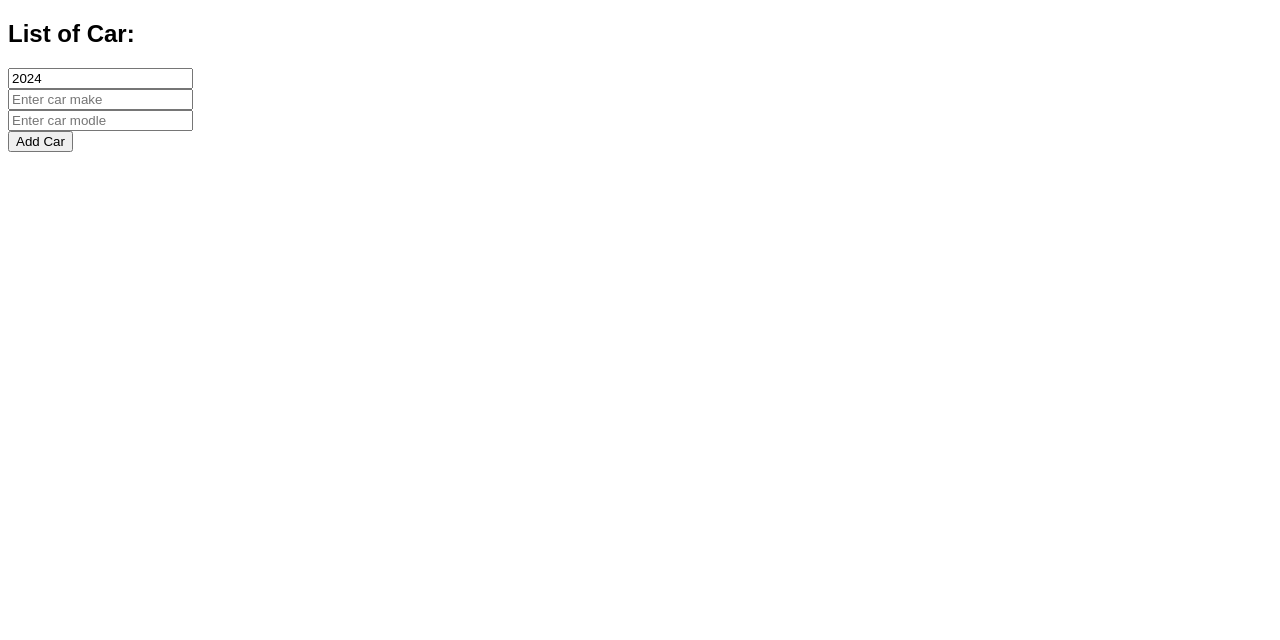
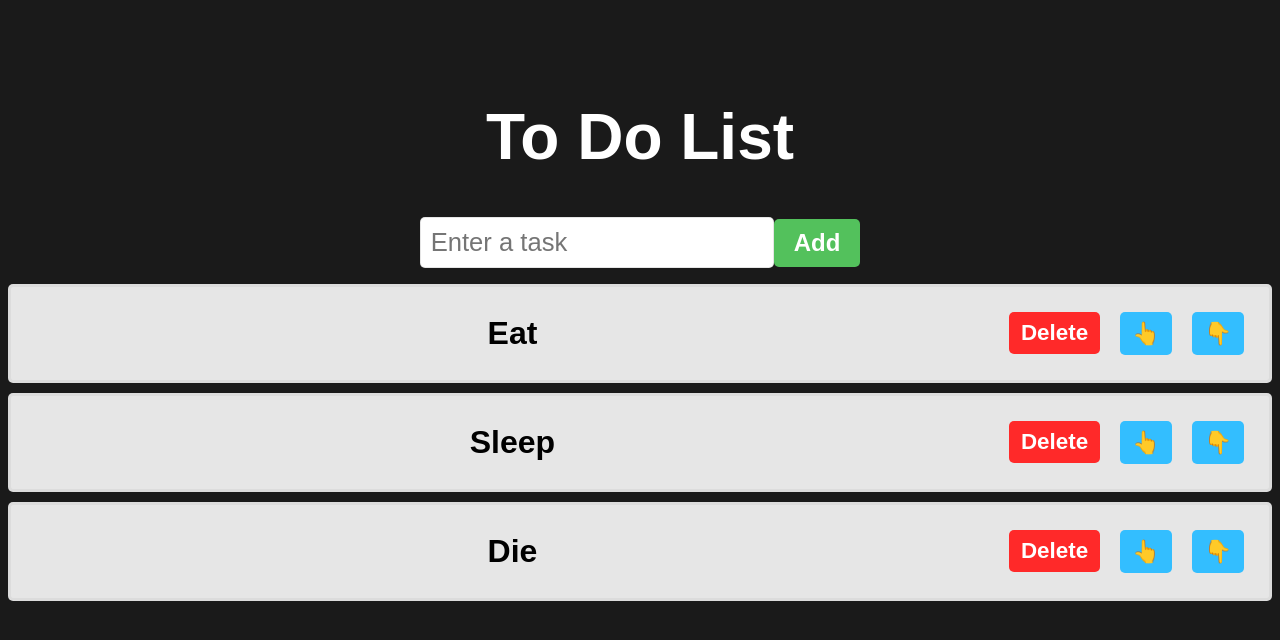
Before and after one commit to JacksonHana/Practice-ReactJS, a React (Vite) app: page / in a window 1280 px wide. Shown: the top 640 px of the page. Built offline with nearby package versions, Linux system fonts and the light colour scheme.

Commit message:
ToDoListP1

```diff
--- a/src/App.jsx
+++ b/src/App.jsx
@@ -1,12 +1,12 @@
 
-import UpArrOfObj from "./UpArrOfObj";
+import ToDoList from "./ToDoList";
 
 
 function App() {
 
     return(
         <>
-            <UpArrOfObj/>
+            <ToDoList/>
         </>
     );
 
--- /dev/null
+++ b/src/ToDoList.jsx
@@ -0,0 +1,88 @@
+
+import React, {useState} from "react";
+
+function ToDoList(){
+
+    const [tasks, setTasks] = useState(["Eat", "Sleep", "Die"]);
+    const [newTask, setNewTask] = useState("");
+
+    function handleInputChange(event){
+        setNewTask(event.target.value);
+    }
+
+    function addTask(){
+
+        if(newTask.trim() !== ""){         //remove white space
+            setTasks(t => [...t, newTask]);
+            setNewTask("");
+        }
+
+    }
+
+    function deleteTask(index){
+
+        const updateTasks = tasks.filter((_,i) => i!== index);
+        setTasks(updateTasks);
+    }
+
+    function moveTaskUp(index){
+        if (index > 0){
+            const updatedTasks = [...tasks];
+            [updatedTasks[index], updatedTasks[index - 1]] =
+            [updatedTasks[index - 1], updatedTasks[index]]  // swap 2 elements in array
+            setTasks(updatedTasks);
+        }
+    }
+
+    function moveTaskDown(index){
+
+    }
+
+    return(
+            <div className="to-do-list">
+                <h1>To Do List</h1>
+
+                <div>
+                    <input
+                        type="text"
+                        placeholder="Enter a task"
+                        value={newTask}
+                        onChange={handleInputChange} />
+                    <button
+                        className="add-button"
+                        onClick={addTask}>
+                        Add
+                    </button>
+                </div>
+
+                <ol>
+                    {tasks.map((task, index) =>
+                        <li key={index}>
+                            <span className="text">{task}</span>
+
+                            <button
+                                className="delete-button"
+                                onClick={() => deleteTask(index)}>
+                                Delete
+                            </button>
+
+                            <button
+                                className="move-button"
+                                onClick={() => moveTaskUp}>
+                                👆
+                            </button>
+
+                            <button
+                                className="move-button"
+                                onClick={() => moveTaskDown}>
+                                👇
+                            </button>
+
+                        </li>)}
+                </ol>
+
+            </div>
+        );
+
+}
+export default ToDoList
--- a/src/index.css
+++ b/src/index.css
@@ -1,46 +1,89 @@
 body{
-    font-family: Arial, Helvetica, sans-serif;
+    background-color: hsl(0, 0%, 10%);
 }
 
-.color-picker-container{
+.to-do-list{
+    font-family: Arial, Helvetica, sans-serif;
+    text-align:  center;
+    margin-top: 100px;
+}
+
+h1{
+    font-size: 4rem;
+    color: white;
+}
+
+button{
+    font-size: 1.5rem;
+    font-weight: bold;
+    padding: 10px 20px;
+    color: white;
+    border: none;
+    border-radius: 5px;
+    cursor: pointer;
+    transition: background-color 0.5 ease;
+}
+
+.add-button{
+    background-color: hsl(125, 47%, 54%);
+}
+
+.add-button:hover{
+    background-color: hsl(125, 47%, 44%);
+}
+
+.delete-button{
+    background-color: hsl(0, 100%, 58%);
+}
+
+.delete-button:hover{
+    background-color: hsl(0, 100%, 48%);
+}
+
+.move-button{
+    background-color: hsl(199, 100%, 60%);
+}
+
+.move-button:hover{
+    background-color: hsl(199, 100%, 50%);
+}
+
+input[type="text"]{
+    font-size: 1.6rem;
+    padding: 10px;
+    border: 1px solid hsla(0, 0%, 80%, 0.5);
+    border-radius: 5px;
+    color: hsla(0, 0%, 0%, 0.5);
+}
+
+input[placeholder]{
+    color: hsl(0, 0%, 30%);
+}
+
+ol{
+    padding: 0;
+}
+
+li{
+    font-size: 2rem;
+    font-weight: bold;
+    padding: 15px;
+    background-color: hsl(0, 0%, 90%);
+    margin-bottom: 10px;
+    border: 3px solid hsla(0, 0%, 85%, 0.75);
+    border-radius: 5px;
     display: flex;
-    flex-direction: column;
     align-items: center;
 }
 
-h1{
-    margin: 50px;
-    font-size: 3rem;
+.text{
+    flex-grow: 1;
+    flex-shrink: 1;
+    flex-basis: 0%;
 }
 
-.color-display{
-    width: 300px;
-    height: 300px;
-    display: flex;
-    justify-content: center;
-    align-items: center;
-    border: 5px solid hsl(0, 0%, 50%);
-    border-radius: 25px;
-    margin-bottom: 25px;
-    transition: 0.25s ease;
+.delete-button, .move-button{
+    padding: 8px 12px;
+    font-size: 1.4rem;
+    margin: 10px;
 }
-
-.color-display p{
-    color: hsl(0, 0%, 20%);
-    font-size: 2rem;
-    text-align: center;
-}
-
-label{
-    font-size: 1.5rem;
-    font-weight: bold;
-    margin-bottom: 10px;
-}
-
-input[type="color"]{
-    width: 75px;
-    height: 50px;
-    padding: 5px;
-    border-radius: 10px;
-    border:  3px solid hsl(0, 0%, 80%);
-}
```
